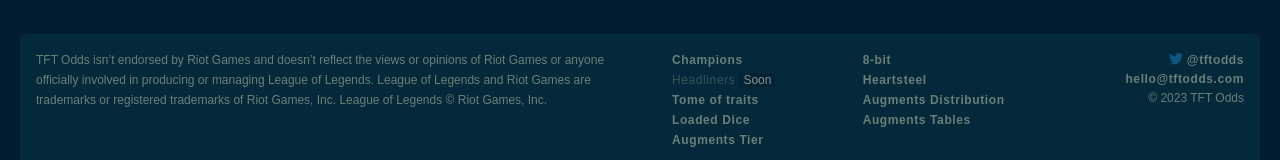
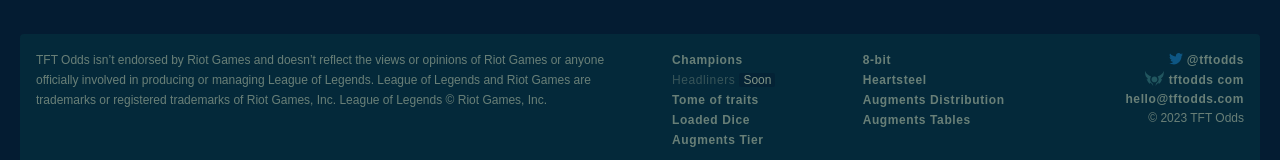
Before and after one commit to yannickferire/tft-odds, a Next.js app: page / in a window 1280 px wide. Shown: the part 602-762 px from the top of the page. Built offline with nearby package versions, Linux system fonts and the light colour scheme; no server answers.

Commit message:
Add rank Platinum in footer

```diff
--- a/src/components/layout/footer.tsx
+++ b/src/components/layout/footer.tsx
@@ -87,11 +87,9 @@
             <li className="hidden">
               <a rel="me" href="https://mastodon.social/@tftodds">@tftodds</a>
             </li>
-            {/*
             <li>
-              <a href="https://tactics.tools/player/euw/tftodds%20com" className="leading-[30px] sm:leading-normal opacity-40 hover:opacity-100 tracking-wider font-bold"><Image className="inline-block -mt-1" width="20" height="20" src="/images/ranks/master.webp" alt="Rank: Master" /> tftodds com</a>
+              <a href="https://tactics.tools/player/euw/tftodds%20com" className="leading-[30px] sm:leading-normal opacity-40 hover:opacity-100 tracking-wider font-bold"><Image className="inline-block -mt-1" width="20" height="20" src="/images/ranks/platinum.svg" alt="Rank: Platinum" /> tftodds com</a>
             </li>
-            */}
             <li>
               <a href="mailto:hello@tftodds.com" className="leading-[30px] sm:leading-normal block opacity-40 hover:opacity-100 tracking-wider font-bold">hello@tftodds.com</a>
             </li>
```
